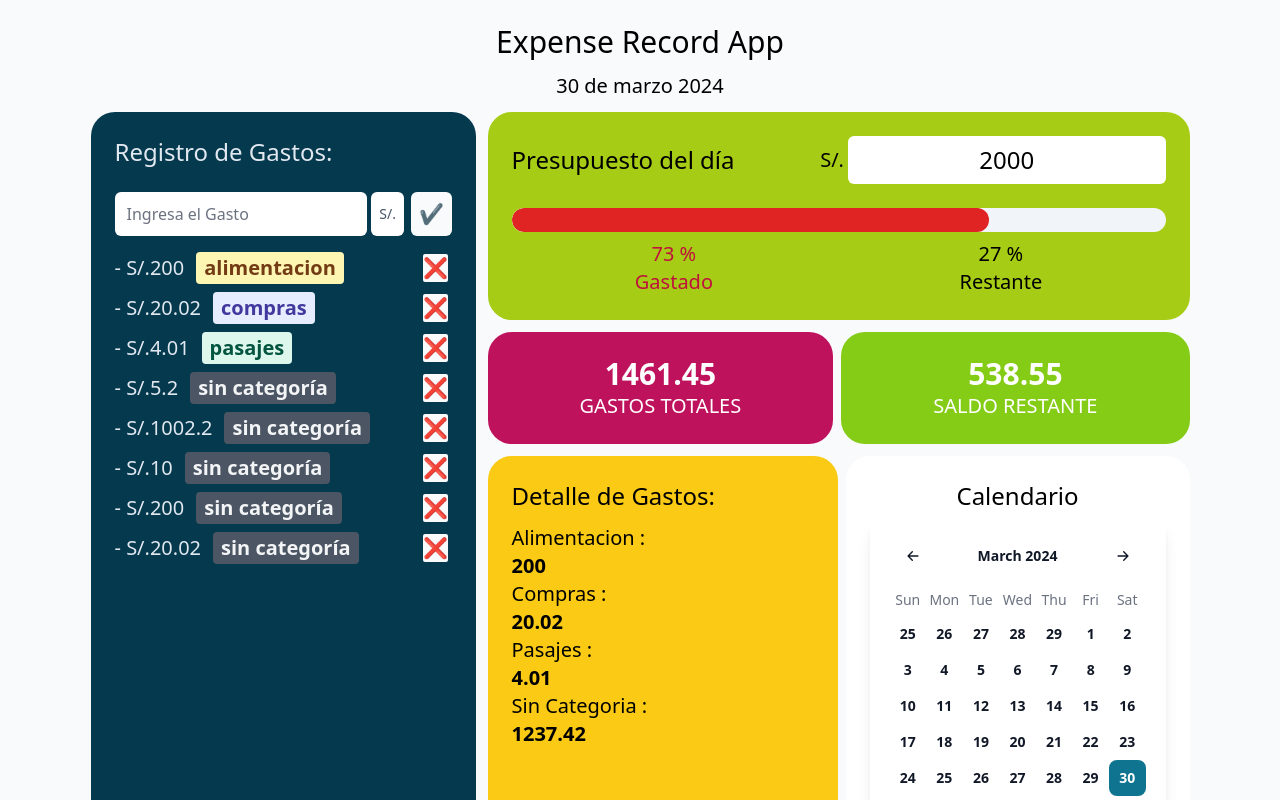
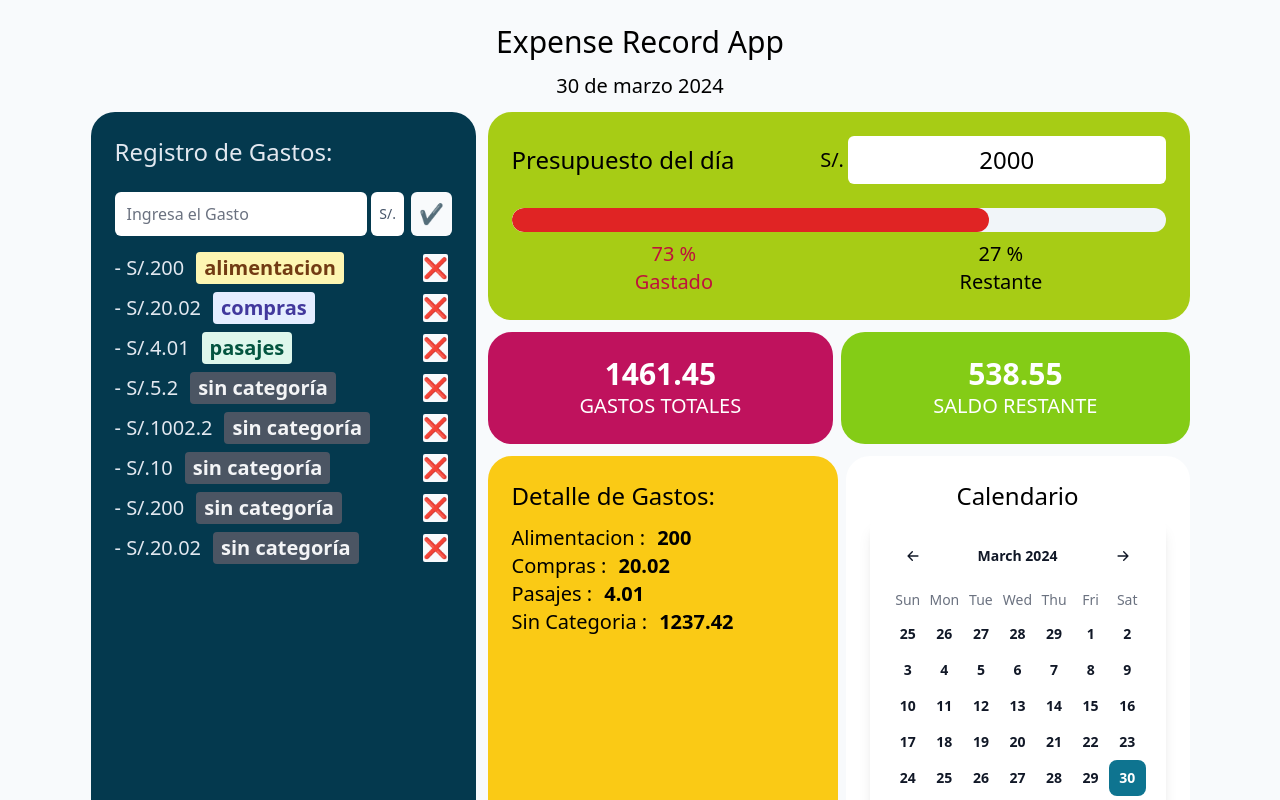
Before and after one commit to nattdev/expense-record-app, a React (Vite) app in the folder client/: page / in a window 1280 px wide. Shown: the top 800 px of the page. Built offline with nearby package versions, Linux system fonts and the light colour scheme.

Commit message:
Add flex property to the container

```diff
--- a/client/src/components/TotalExpensesDetail.jsx
+++ b/client/src/components/TotalExpensesDetail.jsx
@@ -22,7 +22,7 @@ function TotalExpensesDetail() {
     }, [expenses]);
 
     const categoriesDetail = (
-        categories.map((category, i) => <li key={i}><p className="capitalize">{category.name} :</p><p className="font-bold">{category.amount}</p></li>)
+        categories.map((category, i) => <li key={i} className="flex"><p className="capitalize mr-3">{category.name} :</p><p className="font-bold">{category.amount}</p></li>)
     );
 
     return (
```
